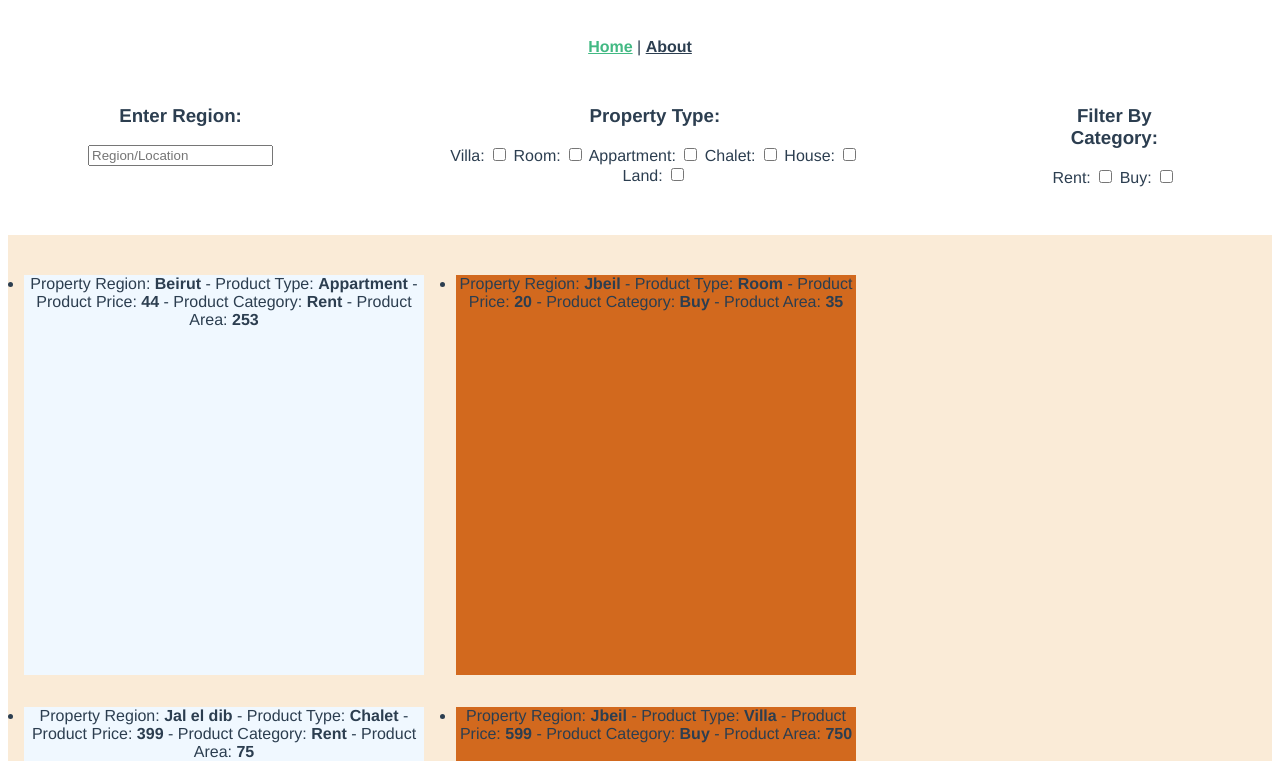
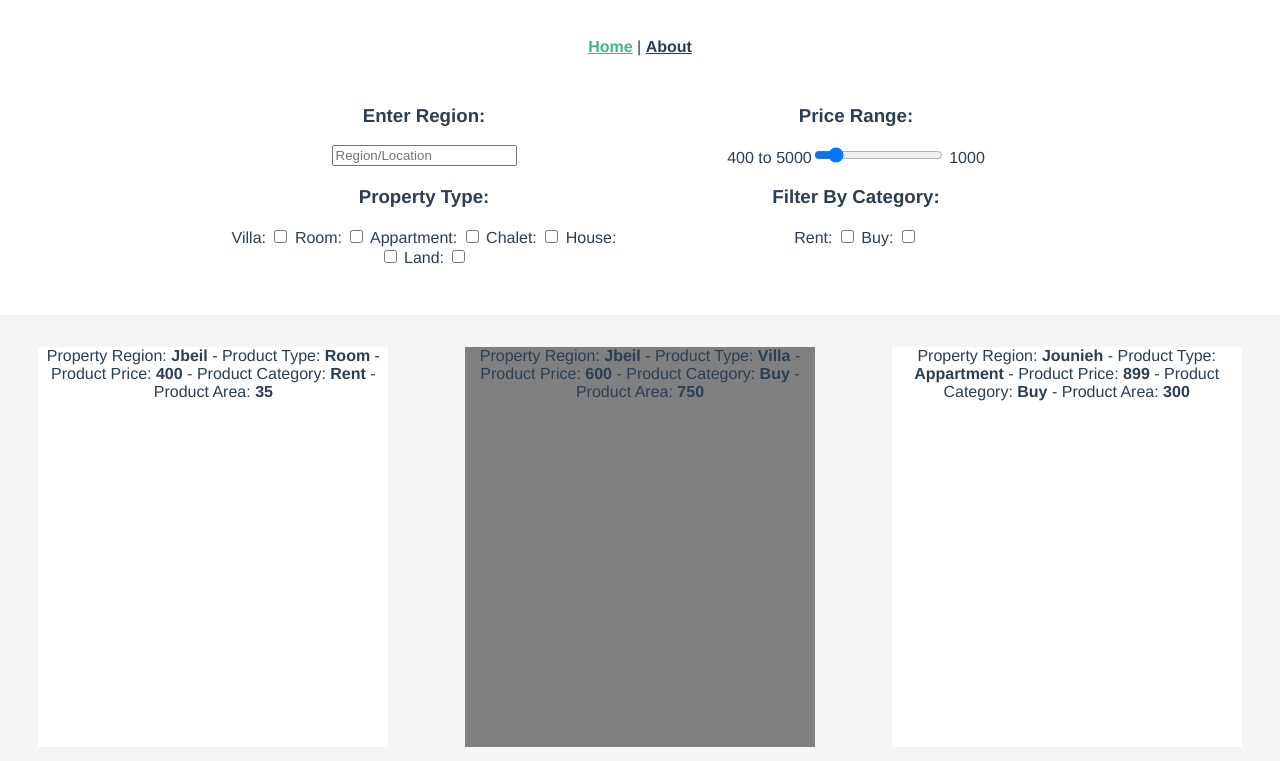
Before and after one commit to christiandimitri/vuejs-custom-input-search, a Vue app: page / in a window 1280 px wide. Shown: the top 761 px of the page. Built offline with nearby package versions, Linux system fonts and the light colour scheme.

Commit message:
price range filter working

```diff
--- a/src/App.vue
+++ b/src/App.vue
@@ -9,6 +9,10 @@
 </template>
 
 <style lang="scss">
+body {
+  margin-right: 0;
+  margin-left: 0;
+}
 #app {
   font-family: Avenir, Helvetica, Arial, sans-serif;
   -webkit-font-smoothing: antialiased;
--- a/src/components/Gallery.vue
+++ b/src/components/Gallery.vue
@@ -4,6 +4,12 @@
       <div class="is-search-tool">
         <h3>Enter Region:</h3>
         <input type="text" v-model="region" placeholder="Region/Location" />
+      </div>
+      <div class="is-search-tool">
+        <h3>Price Range:</h3>
+        <label for="vol">400 to 5000</label>
+        <input type="range" v-model="price" min="400" max="5000" step="10" />
+        {{ price }}
       </div>
       <div class="is-search-tool">
         <h3>Property Type:</h3>
@@ -22,7 +28,7 @@
     </div>
 
     <ul id="products-grid">
-      <li
+      <div
         class="product-box"
         v-for="(product, index) in filterProducts"
         :key="index"
@@ -37,7 +43,7 @@
           <strong>{{ product.category }}</strong> - Product Area:
           <strong>{{ product.area }}</strong>
         </div>
-      </li>
+      </div>
     </ul>
   </div>
 </template>
@@ -50,34 +56,35 @@ export default {
       categories: [],
       types: [],
       prices: [],
+      price: 1000,
       region: "",
       // category: "",
       products: [
         {
           region: "Beirut",
           type: "Appartment",
-          price: 44,
+          price: 1000,
           category: "Rent",
           area: 253
         },
         {
           region: "Jbeil",
           type: "Room",
-          price: 20,
-          category: "Buy",
+          price: 400,
+          category: "Rent",
           area: 35
         },
         {
           region: "Jal el dib",
           type: "Chalet",
-          price: 399,
+          price: 1500,
           category: "Rent",
           area: 75
         },
         {
           region: "Jbeil",
           type: "Villa",
-          price: 599,
+          price: 600,
           category: "Buy",
           area: 750
         },
@@ -91,7 +98,7 @@ export default {
         {
           region: "Beirut",
           type: "House",
-          price: 6,
+          price: 1500,
           category: "Rent",
           area: 500
         },
@@ -105,14 +112,14 @@ export default {
         {
           region: "Dbayeh",
           type: "Villa",
-          price: 7,
+          price: 1500,
           category: "Buy",
           area: 1000
         },
         {
           region: "Rabieh",
           type: "Appartment",
-          price: 2,
+          price: 2500,
           category: "Rent",
           area: 150
         },
@@ -133,7 +140,9 @@ export default {
           (this.region.length === 0 || item.region.includes(this.region)) &&
           (this.categories.length === 0 ||
             this.categories.includes(item.category)) &&
-          (this.types.length === 0 || this.types.includes(item.type))
+          (this.types.length === 0 || this.types.includes(item.type)) &&
+          (this.price.length === 0 ||
+            (item.price > 0 && item.price < this.price))
         );
       });
     }
@@ -142,29 +151,38 @@ export default {
 </script>
 
 <style lang="scss" scoped>
+#type {
+  display: flex;
+  flex-wrap: flex-wrap;
+}
 #search-box {
   margin-right: auto;
   margin-left: auto;
+  flex-wrap: wrap;
   justify-content: center;
   display: flex;
 }
 .is-search-tool {
-  margin-right: 5rem;
-  margin-left: 5rem;
+  width: 400px;
+  margin-right: 1rem;
+  margin-left: 1rem;
 }
 #products-grid {
   display: flex;
   flex-wrap: wrap;
-  background-color: antiquewhite;
+  justify-content: center;
+  background-color: whitesmoke;
   margin-top: 3rem;
+  margin-bottom: 3rem;
   padding-top: 1.5rem;
-  margin-right: auto;
-  margin-left: auto;
-  padding-right: 0;
-  padding-left: 0;
+  padding-bottom: 1.5rem;
+  margin-right: 0 !important;
+  margin-left: 0 !important;
+  padding-right: 0 !important;
+  padding-left: 0 !important;
   width: 100%;
-  height: 100%;
-  overflow-y: scroll;
+  // height: 100%;
+  // overflow-y: scroll;
 }
 .hero {
   width: 100%;
@@ -172,17 +190,19 @@ export default {
   // overflow: hidden;
 }
 .product-box {
-  margin-right: 1rem;
-  margin-left: 1rem;
-  padding-top: 1rem;
-  padding-bottom: 1rem;
-  width: 400px;
+  margin-right: auto;
+  margin-left: auto;
+  margin-top: 0.5rem;
+  margin-bottom: 0.5rem;
+  // padding-top: 1rem;
+  // padding-bottom: 1rem;
+  width: 350px;
   height: 400px;
 }
 .bg-light {
-  background-color: aliceblue;
+  background-color: white;
 }
 .bg-dark {
-  background-color: chocolate;
+  background-color: grey;
 }
 </style>
```
